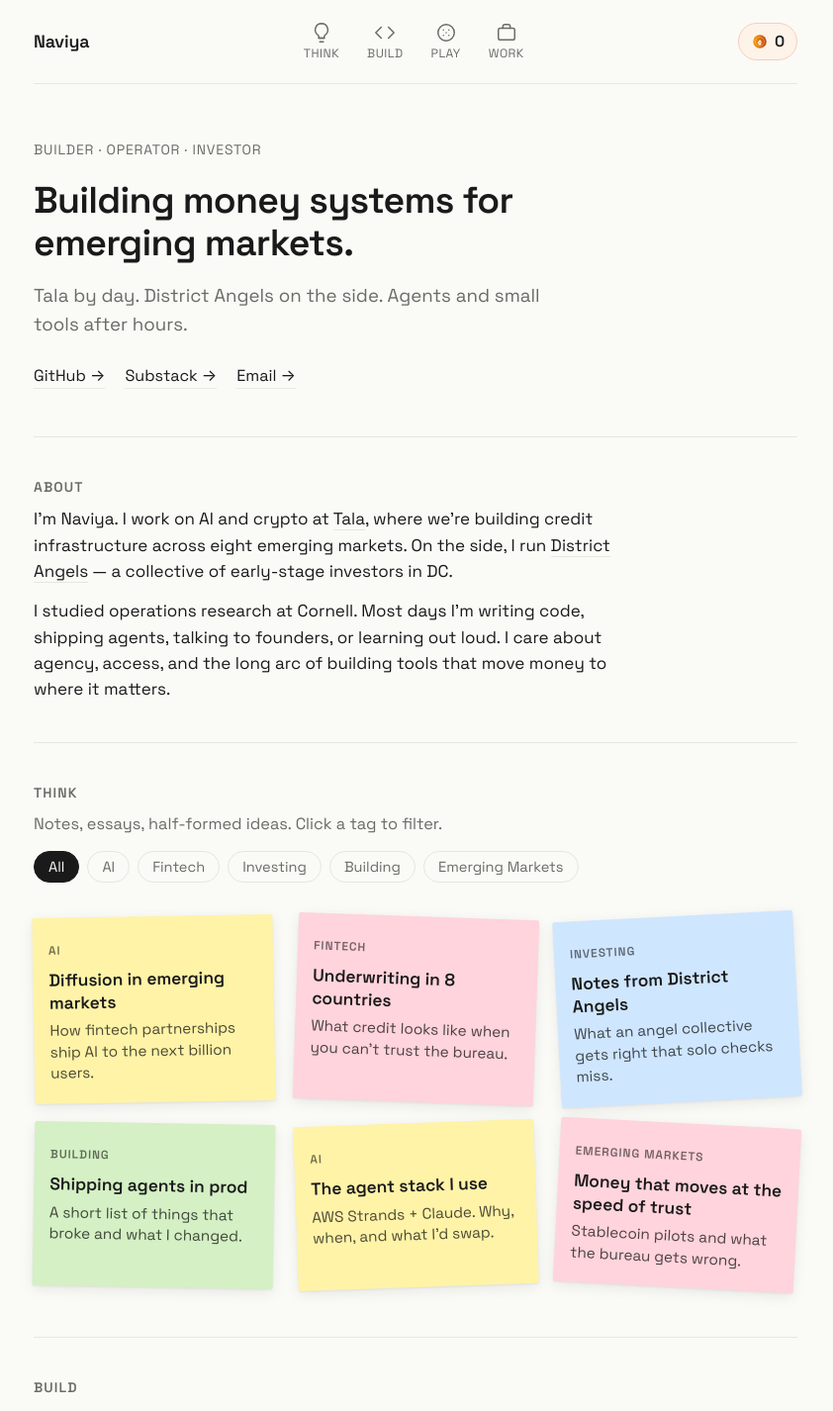
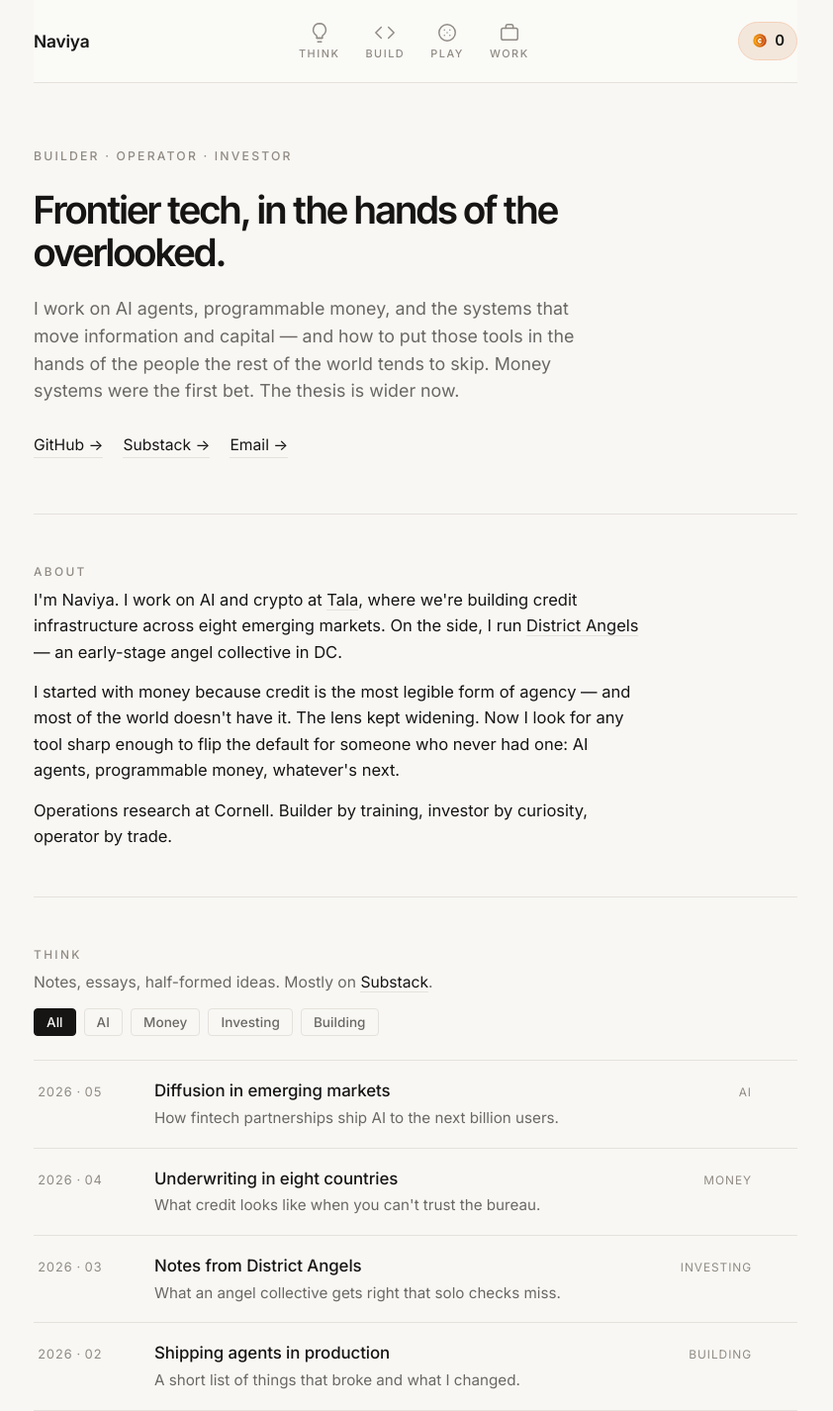
Before and after one commit to naviyaissocodelike/naviya-website, a React (Vite) app: page / in a window 1280 px wide. Shown: the top 1426 px of the page at 99% size, without its empty margins (220-1062 px from the left). Built offline with nearby package versions, Linux system fonts and the light colour scheme.

Commit message:
aesthetics updated

```diff
--- a/index.html
+++ b/index.html
@@ -5,7 +5,7 @@
     <meta name="viewport" content="width=device-width, initial-scale=1.0" />
     <title>Naviya</title>
     <link rel="preconnect" href="https://fonts.gstatic.com" crossorigin>
-    <link href="https://fonts.googleapis.com/css2?family=Space+Grotesk:wght@400;500;600;700&display=swap" rel="stylesheet">
+    <link href="https://fonts.googleapis.com/css2?family=Inter:wght@400;500;600;700&family=Inter+Tight:wght@500;600;700&display=swap" rel="stylesheet">
   </head>
   <body>
     <div id="root"></div>
--- a/src/components/VaultHome.jsx
+++ b/src/components/VaultHome.jsx
@@ -28,15 +28,15 @@ const REPOS = [
 ]
 
 const NOTES = [
-  { tag: 'AI', title: 'Diffusion in emerging markets', blurb: 'How fintech partnerships ship AI to the next billion users.', href: SUBSTACK_URL, color: 'yellow' },
-  { tag: 'Fintech', title: 'Underwriting in 8 countries', blurb: 'What credit looks like when you can\'t trust the bureau.', href: SUBSTACK_URL, color: 'pink' },
-  { tag: 'Investing', title: 'Notes from District Angels', blurb: 'What an angel collective gets right that solo checks miss.', href: SUBSTACK_URL, color: 'blue' },
-  { tag: 'Building', title: 'Shipping agents in prod', blurb: 'A short list of things that broke and what I changed.', href: SUBSTACK_URL, color: 'green' },
-  { tag: 'AI', title: 'The agent stack I use', blurb: 'AWS Strands + Claude. Why, when, and what I\'d swap.', href: SUBSTACK_URL, color: 'yellow' },
-  { tag: 'Emerging Markets', title: 'Money that moves at the speed of trust', blurb: 'Stablecoin pilots and what the bureau gets wrong.', href: SUBSTACK_URL, color: 'pink' }
+  { date: '2026 · 05', tag: 'AI',               title: 'Diffusion in emerging markets',          blurb: 'How fintech partnerships ship AI to the next billion users.', href: SUBSTACK_URL },
+  { date: '2026 · 04', tag: 'Money',            title: 'Underwriting in eight countries',         blurb: "What credit looks like when you can't trust the bureau.",     href: SUBSTACK_URL },
+  { date: '2026 · 03', tag: 'Investing',        title: 'Notes from District Angels',              blurb: 'What an angel collective gets right that solo checks miss.',    href: SUBSTACK_URL },
+  { date: '2026 · 02', tag: 'Building',         title: 'Shipping agents in production',           blurb: 'A short list of things that broke and what I changed.',         href: SUBSTACK_URL },
+  { date: '2026 · 01', tag: 'AI',               title: 'The agent stack I use',                   blurb: "AWS Strands + Claude. Why, when, and what I'd swap.",          href: SUBSTACK_URL },
+  { date: '2025 · 12', tag: 'Money',            title: 'Money at the speed of trust',             blurb: 'Stablecoin pilots and what the bureau gets wrong.',             href: SUBSTACK_URL }
 ]
 
-const TAGS = ['All', 'AI', 'Fintech', 'Investing', 'Building', 'Emerging Markets']
+const TAGS = ['All', 'AI', 'Money', 'Investing', 'Building']
 
 const SECTIONS = [
   { id: 'think', label: 'Think', Icon: ThinkIcon },
@@ -90,9 +90,11 @@ export default function Home(){
       <main id="top">
         <section className="hero">
           <p className="eyebrow">Builder · Operator · Investor</p>
-          <h1>Building money systems for emerging markets.</h1>
+          <h1>Frontier tech, in the hands of the overlooked.</h1>
           <p className="lede">
-            Tala by day. District Angels on the side. Agents and small tools after hours.
+            I work on AI agents, programmable money, and the systems that move information and capital — and
+            how to put those tools in the hands of the people the rest of the world tends to skip. Money systems
+            were the first bet. The thesis is wider now.
           </p>
           <div className="hero-meta">
             <a href={GITHUB_URL}>GitHub →</a>
@@ -106,18 +108,23 @@ export default function Home(){
           <p>
             I'm Naviya. I work on AI and crypto at <a href="https://tala.co">Tala</a>, where we're building credit
             infrastructure across eight emerging markets. On the side, I run <a href="#">District Angels</a> —
-            a collective of early-stage investors in DC.
+            an early-stage angel collective in DC.
           </p>
           <p>
-            I studied operations research at Cornell. Most days I'm writing code, shipping agents, talking to
-            founders, or learning out loud. I care about agency, access, and the long arc of building tools that
-            move money to where it matters.
+            I started with money because credit is the most legible form of agency — and most of the world doesn't
+            have it. The lens kept widening. Now I look for any tool sharp enough to flip the default for someone
+            who never had one: AI agents, programmable money, whatever's next.
+          </p>
+          <p>
+            Operations research at Cornell. Builder by training, investor by curiosity, operator by trade.
           </p>
         </section>
 
         <section id="think" className="block">
           <h2>Think</h2>
-          <p className="block-sub">Notes, essays, half-formed ideas. Click a tag to filter.</p>
+          <p className="block-sub">
+            Notes, essays, half-formed ideas. Mostly on <a href={SUBSTACK_URL}>Substack</a>.
+          </p>
           <div className="chips">
             {TAGS.map(t => (
               <button
@@ -127,20 +134,21 @@ export default function Home(){
               >{t}</button>
             ))}
           </div>
-          <div className="notes">
+          <ul className="entries">
             {filteredNotes.map((note, i) => (
-              <a
-                key={`${note.title}-${i}`}
-                href={note.href}
-                className={`note note-${note.color}`}
-                style={{ '--rot': `${(i % 2 === 0 ? -1 : 1) * (1 + (i % 3))}deg` }}
-              >
-                <span className="note-tag">{note.tag}</span>
-                <h3>{note.title}</h3>
-                <p>{note.blurb}</p>
-              </a>
+              <li key={`${note.title}-${i}`}>
+                <a href={note.href} className="entry">
+                  <span className="entry-date">{note.date}</span>
+                  <div className="entry-body">
+                    <h3>{note.title}</h3>
+                    <p>{note.blurb}</p>
+                  </div>
+                  <span className="entry-tag">{note.tag}</span>
+                  <span className="entry-arrow" aria-hidden>→</span>
+                </a>
+              </li>
             ))}
-          </div>
+          </ul>
         </section>
 
         <section id="build" className="block">
--- a/src/styles.css
+++ b/src/styles.css
@@ -1,14 +1,12 @@
 :root {
-  --bg: #fafaf7;
-  --ink: #1a1a1a;
-  --muted: #6b6b66;
-  --line: #e8e6df;
-  --accent: #c2410c;
-  --accent-soft: #fef3e9;
-  --note-yellow: #fff3a8;
-  --note-pink: #ffd4dc;
-  --note-blue: #cfe6ff;
-  --note-green: #d4f0c4;
+  --bg: #f8f7f4;
+  --ink: #161514;
+  --muted: #6b6864;
+  --soft: #908b83;
+  --line: #e5e2dc;
+  --line-soft: #efece6;
+  --accent: #9a3412;
+  --accent-soft: #f3e7dc;
 }
 
 * { box-sizing: border-box; }
@@ -18,9 +16,10 @@ html, body {
   padding: 0;
   background: var(--bg);
   color: var(--ink);
-  font-family: 'Space Grotesk', ui-sans-serif, system-ui, -apple-system, sans-serif;
-  font-size: 17px;
-  line-height: 1.55;
+  font-family: 'Inter', ui-sans-serif, system-ui, -apple-system, 'Segoe UI', sans-serif;
+  font-size: 16.5px;
+  line-height: 1.6;
+  font-feature-settings: 'ss01', 'cv11', 'ss03';
   -webkit-font-smoothing: antialiased;
   text-rendering: optimizeLegibility;
 }
@@ -69,23 +68,23 @@ a:hover { border-color: var(--accent); color: var(--accent); }
   display: flex;
   flex-direction: column;
   align-items: center;
-  gap: 2px;
-  padding: 6px 12px;
+  gap: 3px;
+  padding: 6px 11px;
   background: transparent;
   border: none;
-  border-radius: 10px;
-  color: var(--muted);
+  border-radius: 8px;
+  color: var(--soft);
   cursor: pointer;
   font-family: inherit;
-  font-size: 0.72rem;
-  letter-spacing: 0.04em;
+  font-size: 0.66rem;
+  letter-spacing: 0.14em;
   text-transform: uppercase;
-  transition: color 120ms ease, background 120ms ease, transform 120ms ease;
+  font-weight: 500;
+  transition: color 120ms ease, background 120ms ease;
 }
 .nav-icon:hover {
-  color: var(--accent);
-  background: var(--accent-soft);
-  transform: translateY(-1px);
+  color: var(--ink);
+  background: var(--line-soft);
 }
 
 .coin-badge {
@@ -104,27 +103,30 @@ a:hover { border-color: var(--accent); color: var(--accent); }
 .coin-badge.pop { transform: scale(1.18) rotate(-3deg); }
 
 /* hero */
-.hero { padding: 24px 0 48px; }
+.hero { padding: 32px 0 56px; }
 .eyebrow {
-  margin: 0 0 18px;
-  font-size: 0.82rem;
-  letter-spacing: 0.06em;
+  margin: 0 0 22px;
+  font-size: 0.74rem;
+  letter-spacing: 0.18em;
   text-transform: uppercase;
-  color: var(--muted);
+  color: var(--soft);
+  font-weight: 500;
 }
 .hero h1 {
-  margin: 0 0 18px;
-  font-size: 2.2rem;
-  line-height: 1.15;
+  margin: 0 0 22px;
+  font-family: 'Inter Tight', 'Inter', sans-serif;
+  font-size: 2.35rem;
+  line-height: 1.12;
   font-weight: 600;
-  letter-spacing: -0.02em;
+  letter-spacing: -0.025em;
   max-width: 640px;
 }
 .lede {
-  margin: 0 0 24px;
-  font-size: 1.1rem;
+  margin: 0 0 28px;
+  font-size: 1.08rem;
   color: var(--muted);
-  max-width: 560px;
+  max-width: 580px;
+  line-height: 1.55;
 }
 .hero-meta {
   display: flex;
@@ -136,21 +138,22 @@ a:hover { border-color: var(--accent); color: var(--accent); }
 
 /* sections */
 .block {
-  padding: 40px 0;
+  padding: 48px 0;
   border-top: 1px solid var(--line);
 }
 .block h2 {
-  margin: 0 0 8px;
-  font-size: 0.82rem;
-  letter-spacing: 0.08em;
+  margin: 0 0 6px;
+  font-size: 0.72rem;
+  letter-spacing: 0.2em;
   text-transform: uppercase;
-  color: var(--muted);
-  font-weight: 600;
+  color: var(--soft);
+  font-weight: 500;
 }
 .block-sub {
-  margin: 0 0 20px;
+  margin: 0 0 24px;
   color: var(--muted);
-  font-size: 0.96rem;
+  font-size: 0.95rem;
+  max-width: 580px;
 }
 .block p {
   margin: 0 0 14px;
@@ -166,69 +169,90 @@ a:hover { border-color: var(--accent); color: var(--accent); }
   margin-bottom: 24px;
 }
 .chip {
-  padding: 6px 14px;
-  border-radius: 999px;
+  padding: 5px 12px;
+  border-radius: 4px;
   border: 1px solid var(--line);
   background: transparent;
   color: var(--muted);
   cursor: pointer;
   font-family: inherit;
-  font-size: 0.86rem;
+  font-size: 0.82rem;
+  font-weight: 500;
+  letter-spacing: 0.005em;
   transition: all 120ms ease;
 }
-.chip:hover { color: var(--accent); border-color: var(--accent); }
+.chip:hover { color: var(--ink); border-color: var(--soft); }
 .chip.active {
   background: var(--ink);
   color: var(--bg);
   border-color: var(--ink);
 }
 
-/* post-it notes */
-.notes {
+/* editorial reading list */
+.entries {
+  list-style: none;
+  padding: 0;
+  margin: 0;
+  border-top: 1px solid var(--line);
+}
+.entries li {
+  border-bottom: 1px solid var(--line);
+}
+.entry {
   display: grid;
-  grid-template-columns: repeat(auto-fill, minmax(220px, 1fr));
+  grid-template-columns: 96px 1fr auto 20px;
   gap: 22px;
-  padding: 10px 0;
-}
-.note {
-  display: block;
-  padding: 18px 16px 20px;
-  border-radius: 2px;
+  align-items: baseline;
+  padding: 18px 4px;
   border-bottom: none;
   color: var(--ink);
-  background: var(--note-yellow);
-  box-shadow: 0 4px 14px rgba(0,0,0,0.08), 0 1px 2px rgba(0,0,0,0.05);
-  transform: rotate(var(--rot, 0deg));
-  transition: transform 180ms ease, box-shadow 180ms ease;
-  min-height: 160px;
+  transition: padding-left 200ms ease, color 120ms ease;
 }
-.note:hover {
-  transform: rotate(0deg) translateY(-4px);
-  box-shadow: 0 10px 24px rgba(0,0,0,0.12);
+.entry:hover {
+  padding-left: 10px;
   color: var(--ink);
 }
-.note-yellow { background: var(--note-yellow); }
-.note-pink   { background: var(--note-pink); }
-.note-blue   { background: var(--note-blue); }
-.note-green  { background: var(--note-green); }
-.note-tag {
-  font-size: 0.7rem;
+.entry:hover .entry-arrow {
+  opacity: 1;
+  transform: translateX(2px);
+  color: var(--accent);
+}
+.entry:hover h3 { color: var(--accent); }
+
+.entry-date {
+  font-size: 0.78rem;
+  letter-spacing: 0.04em;
+  color: var(--soft);
+  font-variant-numeric: tabular-nums;
+  white-space: nowrap;
+}
+.entry-body { min-width: 0; }
+.entry h3 {
+  margin: 0 0 4px;
+  font-size: 1.02rem;
+  font-weight: 500;
+  line-height: 1.4;
+  letter-spacing: -0.005em;
+  transition: color 120ms ease;
+}
+.entry-body p {
+  margin: 0;
+  font-size: 0.92rem;
+  color: var(--muted);
+  line-height: 1.5;
+}
+.entry-tag {
+  font-size: 0.72rem;
+  letter-spacing: 0.08em;
   text-transform: uppercase;
-  letter-spacing: 0.08em;
-  color: rgba(0,0,0,0.55);
-  font-weight: 600;
+  color: var(--soft);
+  white-space: nowrap;
 }
-.note h3 {
-  margin: 8px 0 6px;
-  font-size: 1.02rem;
-  line-height: 1.3;
-  font-weight: 600;
-}
-.note p {
-  margin: 0;
-  font-size: 0.9rem;
-  color: rgba(0,0,0,0.7);
-  line-height: 1.4;
+.entry-arrow {
+  opacity: 0;
+  font-size: 0.95rem;
+  color: var(--soft);
+  transition: opacity 160ms ease, transform 160ms ease, color 160ms ease;
 }
 
 /* repos */
@@ -239,24 +263,24 @@ a:hover { border-color: var(--accent); color: var(--accent); }
 }
 .repo {
   display: block;
-  padding: 16px 18px;
+  padding: 18px 20px;
   border: 1px solid var(--line);
-  border-radius: 12px;
-  background: #fff;
+  border-radius: 6px;
+  background: #fbfaf7;
   border-bottom: 1px solid var(--line);
-  transition: border-color 120ms ease, transform 120ms ease, box-shadow 120ms ease;
+  transition: border-color 140ms ease, background 140ms ease;
 }
 .repo:hover {
-  border-color: var(--accent);
+  border-color: var(--soft);
+  background: #fff;
   color: var(--ink);
-  transform: translateY(-2px);
-  box-shadow: 0 6px 18px rgba(0,0,0,0.05);
 }
+.repo:hover .repo-name { color: var(--accent); }
 .repo-head {
   display: flex;
   align-items: center;
   gap: 8px;
-  color: var(--accent);
+  color: var(--ink);
   margin-bottom: 6px;
 }
 .repo-name {
@@ -665,8 +689,13 @@ a:hover { border-color: var(--accent); color: var(--accent); }
   .nav { padding: 12px 0; flex-wrap: wrap; gap: 8px; }
   .nav-icons { order: 3; width: 100%; justify-content: space-around; }
   .nav-icon { padding: 4px 8px; font-size: 0.68rem; }
-  .hero h1 { font-size: 1.6rem; }
+  .hero h1 { font-size: 1.7rem; }
   .lede { font-size: 1rem; }
+  .entry { grid-template-columns: 1fr auto; gap: 4px 14px; }
+  .entry-date { grid-row: 1; grid-column: 1; }
+  .entry-tag { grid-row: 1; grid-column: 2; text-align: right; }
+  .entry-body { grid-row: 2; grid-column: 1 / -1; }
+  .entry-arrow { display: none; }
   .machine { padding: 12px 12px 14px; }
   .reel { width: 46px; height: 56px; font-size: 1.7rem; }
   .machine-base { flex-direction: column; gap: 10px; }
```
Also changed, not shown: 3 other files (tests, documents, lock files or other folders).
